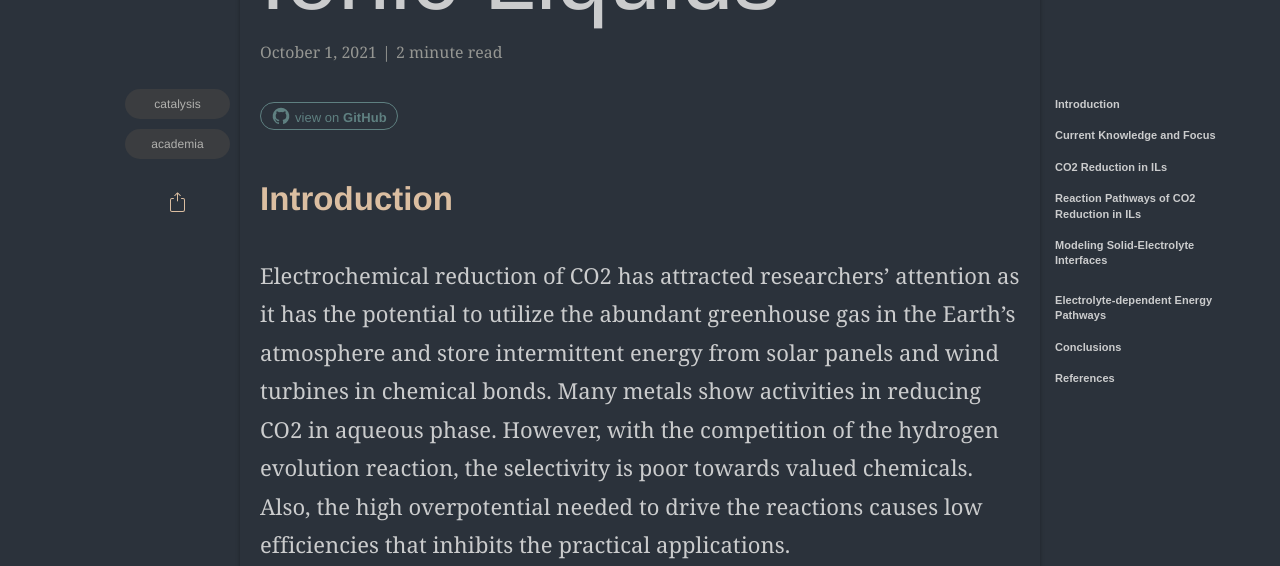
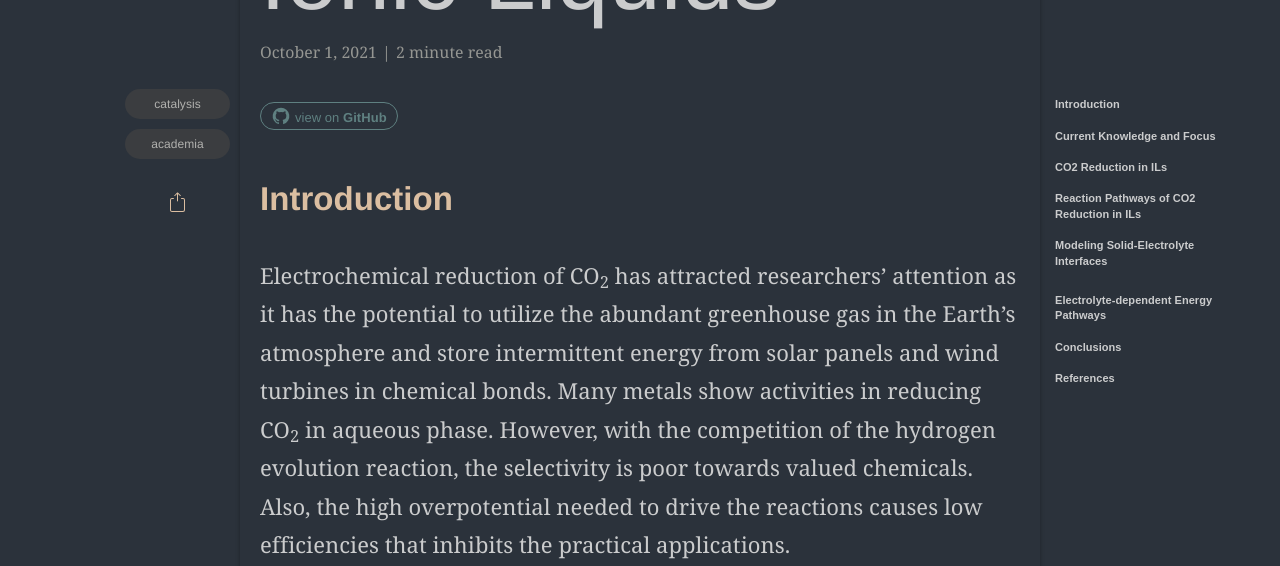
Before and after one commit to mutianyou2013/mutianyou2013.github.io, a Jekyll site: the page built from _posts/2021-10-01-Bi.md, in a window 1280 px wide and 1400 px high, scrolled down 979 px, cut to the strip 0-566 px from the top of the window. Built offline with Jekyll 4.4.1, drawn with Linux system fonts in a browser that asks for light colours; some web fonts are replaced; comment, search, counter and statistics services are not loaded; some of the changed text lies outside the part shown.

Commit message:
Update 2021-10-01-Bi.md

```diff
--- a/_posts/2021-10-01-Bi.md
+++ b/_posts/2021-10-01-Bi.md
@@ -13,7 +13,7 @@
 ---
 ## Introduction
 
-Electrochemical reduction of CO2 has attracted researchers’ attention as it has the potential to utilize the abundant greenhouse gas in the Earth’s atmosphere and store intermittent energy from solar panels and wind turbines in chemical bonds. Many metals show activities in reducing CO2 in aqueous phase. However, with the competition of the hydrogen evolution reaction, the selectivity is poor towards valued chemicals. Also, the high overpotential needed to drive the reactions causes low efficiencies that inhibits the practical applications.
+Electrochemical reduction of CO<sub>2</sub> has attracted researchers’ attention as it has the potential to utilize the abundant greenhouse gas in the Earth’s atmosphere and store intermittent energy from solar panels and wind turbines in chemical bonds. Many metals show activities in reducing CO<sub>2</sub> in aqueous phase. However, with the competition of the hydrogen evolution reaction, the selectivity is poor towards valued chemicals. Also, the high overpotential needed to drive the reactions causes low efficiencies that inhibits the practical applications.
 
 <center><img src="./assets/img/posts/20211001/CO2-cycle.png" width="620"></center>
 
@@ -22,23 +22,23 @@
 ## Current Knowledge and Focus
 
 By using Bismuth (Bi) as catalysts and ionic liquids (ILs) as electrolytes under electrochemical conditions:
-- CO2 was reduced to CO instead of formate.
-- The CO2 reduction overpotential was reduced.
+- CO<sub>2</sub> was reduced to CO instead of formate.
+- The CO<sub>2</sub> reduction overpotential was reduced.
 - The selectivity was enhanced since the HER was compressed.
 
 The underlying mechanism remains elusive due to the multi-step kinetics and the unclear interactions between ILs and key intermediates
 
-## CO2 Reduction in ILs
+## CO<sub>2</sub> Reduction in ILs
 
 <center><img src="./assets/img/posts/20211001/IL-exp.png" width="540"></center>
 
-- Exhibit an almost complete conversion of CO2 to CO (96.1 % FE<sub>CO</sub>), and a mass activity for CO evolution (MACO) of 15.6 mA mg−1 at -2.0 V vs Ag/AgCl (~ 0.3 V overpotential).
+- Exhibit an almost complete conversion of CO<sub>2</sub> to CO (96.1 % FE<sub>CO</sub>), and a mass activity for CO evolution (MA<sub>CO</sub>) of 15.6 mA mg−1 at -2.0 V vs Ag/AgCl (~ 0.3 V overpotential).
 
-## Reaction Pathways of CO2 Reduction in ILs
+## Reaction Pathways of CO<sub>2</sub> Reduction in ILs
 
 <center><img src="./assets/img/posts/20211001/pathway.png" width="660"></center>
 
-- Total reaction from CO2 to CO
+- Total reaction from CO<sub>2</sub> to CO
 
 <center><img src="./assets/img/posts/20211001/total.png" width="540"></center>
 
@@ -59,7 +59,7 @@
 - VASPsol hybrid solvation
 - Constant potential calculation
 
-#### Electrostatic potential plot
+### Electrostatic potential plot
 
 <center><img src="./assets/img/posts/20211001/electrostatic.png" width="660"></center>
 
```
